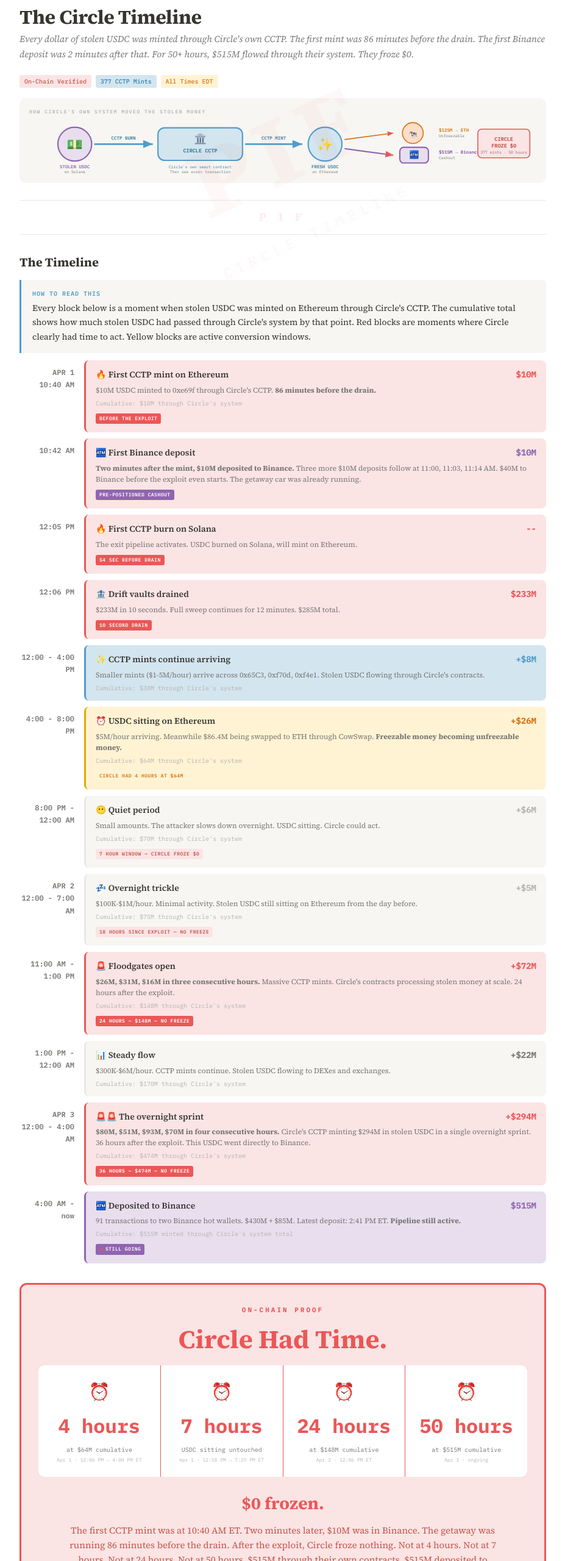
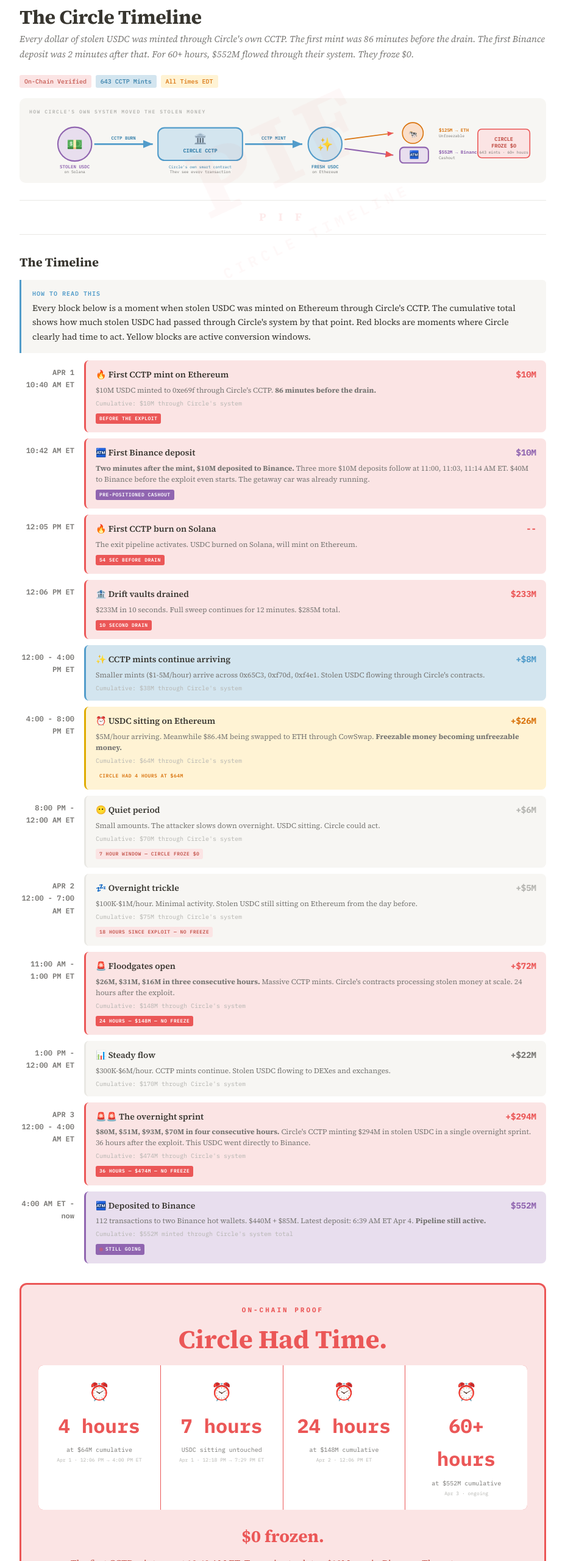
Before and after one commit to pifresearchlabs/drift-protocol-investigation, a plain HTML site: page pif-circle-timeline.html in a window 1280 px wide. Shown: the part 140-2700 px from the top of the page at 61% size, without its empty margins (176-1103 px from the left). Drawn offline with Linux system fonts and the light colour scheme.

Commit message:
Add files via upload

```diff
--- a/pif-circle-timeline.html
+++ b/pif-circle-timeline.html
@@ -93,11 +93,11 @@
 
 <div style="font-size:48px;margin-bottom:4px">⏰</div>
 <h1>The Circle Timeline</h1>
-<p class="sub">Every dollar of stolen USDC was minted through Circle's own CCTP. The first mint was 86 minutes before the drain. The first Binance deposit was 2 minutes after that. For 50+ hours, $515M flowed through their system. They froze $0.</p>
+<p class="sub">Every dollar of stolen USDC was minted through Circle's own CCTP. The first mint was 86 minutes before the drain. The first Binance deposit was 2 minutes after that. For 60+ hours, $552M flowed through their system. They froze $0.</p>
 
 <div style="margin-bottom:16px">
 <span class="tag" style="background:var(--red-bg);color:var(--red-text)">On-Chain Verified</span>
-<span class="tag" style="background:var(--blue-bg);color:var(--blue-text)">377 CCTP Mints</span>
+<span class="tag" style="background:var(--blue-bg);color:var(--blue-text)">643 CCTP Mints</span>
 <span class="tag" style="background:var(--yellow-bg);color:var(--orange)">All Times EDT</span>
 </div>
 
@@ -142,13 +142,13 @@
 
 <rect x="570" y="40" width="44" height="24" rx="6" fill="#E8DEEE" stroke="#9065B0" stroke-width="2"/>
 <text x="592" y="55" text-anchor="middle" font-size="12">🏧</text>
-<text x="630" y="50" font-family="'IBM Plex Mono',monospace" font-size="7" fill="#9065B0" font-weight="700">$515M → Binance</text>
+<text x="630" y="50" font-family="'IBM Plex Mono',monospace" font-size="7" fill="#9065B0" font-weight="700">$552M → Binance</text>
 <text x="630" y="58" font-family="'IBM Plex Mono',monospace" font-size="6" fill="#787774">Cashout</text>
 
 <rect x="690" y="12" width="80" height="44" rx="6" fill="#FBE4E4" stroke="#EB5757" stroke-width="1.5"/>
 <text x="730" y="30" text-anchor="middle" font-family="'IBM Plex Mono',monospace" font-size="8" fill="#C4554D" font-weight="700">CIRCLE</text>
 <text x="730" y="40" text-anchor="middle" font-family="'IBM Plex Mono',monospace" font-size="8" fill="#C4554D" font-weight="700">FROZE $0</text>
-<text x="730" y="50" text-anchor="middle" font-family="'IBM Plex Mono',monospace" font-size="6" fill="#787774">377 mints · 50 hours</text>
+<text x="730" y="50" text-anchor="middle" font-family="'IBM Plex Mono',monospace" font-size="6" fill="#787774">643 mints · 60+ hours</text>
 </svg>
 </div>
 
@@ -164,7 +164,7 @@
 <!-- ====== APRIL 1 ====== -->
 
 <div class="tblock">
-<div class="tblock-time">APR 1<br>10:40 AM</div>
+<div class="tblock-time">APR 1<br>10:40 AM ET</div>
 <div class="tblock-body hot">
 <div class="tblock-head"><div class="tblock-event">🔥 First CCTP mint on Ethereum</div><div class="tblock-amount" style="color:var(--red)">$10M</div></div>
 <div class="tblock-detail">$10M USDC minted to 0xe69f through Circle's CCTP. <strong>86 minutes before the drain.</strong></div>
@@ -174,16 +174,16 @@
 </div>
 
 <div class="tblock">
-<div class="tblock-time">10:42 AM</div>
+<div class="tblock-time">10:42 AM ET</div>
 <div class="tblock-body hot">
 <div class="tblock-head"><div class="tblock-event">🏧 First Binance deposit</div><div class="tblock-amount" style="color:var(--purple)">$10M</div></div>
-<div class="tblock-detail"><strong>Two minutes after the mint, $10M deposited to Binance.</strong> Three more $10M deposits follow at 11:00, 11:03, 11:14 AM. $40M to Binance before the exploit even starts. The getaway car was already running.</div>
+<div class="tblock-detail"><strong>Two minutes after the mint, $10M deposited to Binance.</strong> Three more $10M deposits follow at 11:00, 11:03, 11:14 AM ET. $40M to Binance before the exploit even starts. The getaway car was already running.</div>
 <div class="tblock-tag" style="background:var(--purple);color:white">Pre-positioned cashout</div>
 </div>
 </div>
 
 <div class="tblock">
-<div class="tblock-time">12:05 PM</div>
+<div class="tblock-time">12:05 PM ET</div>
 <div class="tblock-body hot">
 <div class="tblock-head"><div class="tblock-event">🔥 First CCTP burn on Solana</div><div class="tblock-amount" style="color:var(--red)">--</div></div>
 <div class="tblock-detail">The exit pipeline activates. USDC burned on Solana, will mint on Ethereum.</div>
@@ -192,7 +192,7 @@
 </div>
 
 <div class="tblock">
-<div class="tblock-time">12:06 PM</div>
+<div class="tblock-time">12:06 PM ET</div>
 <div class="tblock-body hot">
 <div class="tblock-head"><div class="tblock-event">🏦 Drift vaults drained</div><div class="tblock-amount" style="color:var(--red)">$233M</div></div>
 <div class="tblock-detail">$233M in 10 seconds. Full sweep continues for 12 minutes. $285M total.</div>
@@ -201,7 +201,7 @@
 </div>
 
 <div class="tblock">
-<div class="tblock-time">12:00 - 4:00 PM</div>
+<div class="tblock-time">12:00 - 4:00 PM ET</div>
 <div class="tblock-body blue">
 <div class="tblock-head"><div class="tblock-event">✨ CCTP mints continue arriving</div><div class="tblock-amount" style="color:var(--blue)">+$8M</div></div>
 <div class="tblock-detail">Smaller mints ($1-5M/hour) arrive across 0x65C3, 0xf70d, 0xf4e1. Stolen USDC flowing through Circle's contracts.</div>
@@ -210,7 +210,7 @@
 </div>
 
 <div class="tblock">
-<div class="tblock-time">4:00 - 8:00 PM</div>
+<div class="tblock-time">4:00 - 8:00 PM ET</div>
 <div class="tblock-body warm">
 <div class="tblock-head"><div class="tblock-event">⏰ USDC sitting on Ethereum</div><div class="tblock-amount" style="color:var(--orange)">+$26M</div></div>
 <div class="tblock-detail">$5M/hour arriving. Meanwhile $86.4M being swapped to ETH through CowSwap. <strong>Freezable money becoming unfreezable money.</strong></div>
@@ -220,7 +220,7 @@
 </div>
 
 <div class="tblock">
-<div class="tblock-time">8:00 PM - 12:00 AM</div>
+<div class="tblock-time">8:00 PM - 12:00 AM ET</div>
 <div class="tblock-body">
 <div class="tblock-head"><div class="tblock-event">😶 Quiet period</div><div class="tblock-amount" style="color:var(--text3)">+$6M</div></div>
 <div class="tblock-detail">Small amounts. The attacker slows down overnight. USDC sitting. Circle could act.</div>
@@ -232,7 +232,7 @@
 <!-- ====== APRIL 2 ====== -->
 
 <div class="tblock">
-<div class="tblock-time">APR 2<br>12:00 - 7:00 AM</div>
+<div class="tblock-time">APR 2<br>12:00 - 7:00 AM ET</div>
 <div class="tblock-body">
 <div class="tblock-head"><div class="tblock-event">💤 Overnight trickle</div><div class="tblock-amount" style="color:var(--text3)">+$5M</div></div>
 <div class="tblock-detail">$100K-$1M/hour. Minimal activity. Stolen USDC still sitting on Ethereum from the day before.</div>
@@ -242,7 +242,7 @@
 </div>
 
 <div class="tblock">
-<div class="tblock-time">11:00 AM - 1:00 PM</div>
+<div class="tblock-time">11:00 AM - 1:00 PM ET</div>
 <div class="tblock-body hot">
 <div class="tblock-head"><div class="tblock-event">🚨 Floodgates open</div><div class="tblock-amount" style="color:var(--red)">+$72M</div></div>
 <div class="tblock-detail"><strong>$26M, $31M, $16M in three consecutive hours.</strong> Massive CCTP mints. Circle's contracts processing stolen money at scale. 24 hours after the exploit.</div>
@@ -252,7 +252,7 @@
 </div>
 
 <div class="tblock">
-<div class="tblock-time">1:00 PM - 12:00 AM</div>
+<div class="tblock-time">1:00 PM - 12:00 AM ET</div>
 <div class="tblock-body">
 <div class="tblock-head"><div class="tblock-event">📊 Steady flow</div><div class="tblock-amount" style="color:var(--text2)">+$22M</div></div>
 <div class="tblock-detail">$300K-$6M/hour. CCTP mints continue. Stolen USDC flowing to DEXes and exchanges.</div>
@@ -263,7 +263,7 @@
 <!-- ====== APRIL 3 ====== -->
 
 <div class="tblock">
-<div class="tblock-time">APR 3<br>12:00 - 4:00 AM</div>
+<div class="tblock-time">APR 3<br>12:00 - 4:00 AM ET</div>
 <div class="tblock-body hot">
 <div class="tblock-head"><div class="tblock-event">🚨🚨 The overnight sprint</div><div class="tblock-amount" style="color:var(--red)">+$294M</div></div>
 <div class="tblock-detail"><strong>$80M, $51M, $93M, $70M in four consecutive hours.</strong> Circle's CCTP minting $294M in stolen USDC in a single overnight sprint. 36 hours after the exploit. This USDC went directly to Binance.</div>
@@ -273,11 +273,11 @@
 </div>
 
 <div class="tblock">
-<div class="tblock-time">4:00 AM - now</div>
+<div class="tblock-time">4:00 AM ET - now</div>
 <div class="tblock-body purple">
-<div class="tblock-head"><div class="tblock-event">🏧 Deposited to Binance</div><div class="tblock-amount" style="color:var(--purple)">$515M</div></div>
-<div class="tblock-detail">91 transactions to two Binance hot wallets. $430M + $85M. Latest deposit: 2:41 PM ET. <strong>Pipeline still active.</strong></div>
-<div class="tblock-cumulative">Cumulative: $515M minted through Circle's system total</div>
+<div class="tblock-head"><div class="tblock-event">🏧 Deposited to Binance</div><div class="tblock-amount" style="color:var(--purple)">$552M</div></div>
+<div class="tblock-detail">112 transactions to two Binance hot wallets. $440M + $85M. Latest deposit: 6:39 AM ET Apr 4. <strong>Pipeline still active.</strong></div>
+<div class="tblock-cumulative">Cumulative: $552M minted through Circle's system total</div>
 <div class="tblock-tag" style="background:var(--purple);color:white"><span class="live"></span>Still going</div>
 </div>
 </div>
@@ -310,8 +310,8 @@
 </div>
 <div class="proof-cell">
 <div style="font-size:28px;margin-bottom:4px">⏰</div>
-<div class="proof-num">50 hours</div>
-<div style="font-family:'IBM Plex Mono',monospace;font-size:10px;color:var(--text2);margin-top:4px">at $515M cumulative</div>
+<div class="proof-num">60+ hours</div>
+<div style="font-family:'IBM Plex Mono',monospace;font-size:10px;color:var(--text2);margin-top:4px">at $552M cumulative</div>
 <div style="font-family:'IBM Plex Mono',monospace;font-size:8px;color:var(--text3);margin-top:2px">Apr 3 · ongoing</div>
 </div>
 </div>
@@ -319,7 +319,7 @@
 <div class="proof-zero">$0 frozen.</div>
 
 <div style="font-size:15px;color:var(--red-text);line-height:1.6;max-width:700px;margin:0 auto">
-The first CCTP mint was at 10:40 AM ET. Two minutes later, $10M was in Binance. The getaway was running 86 minutes before the drain. After the exploit, Circle froze nothing. Not at 4 hours. Not at 7 hours. Not at 24 hours. Not at 50 hours. $515M through their own contracts. $515M deposited to Binance. $0 frozen.
+The first CCTP mint was at 10:40 AM ET. Two minutes later, $10M was in Binance. The getaway was running 86 minutes before the drain. After the exploit, Circle froze nothing. Not at 4 hours. Not at 7 hours. Not at 24 hours. Not at 60+ hours. $552M through their own contracts. $552M deposited to Binance. $0 frozen.
 </div>
 
 <div style="font-family:'IBM Plex Mono',monospace;font-size:10px;color:var(--text3);margin-top:16px">For context: Tether froze $1.26B across 4,163 addresses in 2025. Circle froze $109M across 372 addresses in all of 2023–2025.</div>
@@ -329,25 +329,25 @@
 <div class="pif-div"><span>P I F</span></div>
 
 <div class="big">
-<div class="big-n">$515,000,000</div>
-<div class="big-l">Total stolen USDC minted through Circle's own CCTP · 377 mints · 50+ hours · $0 frozen</div>
+<div class="big-n">$552,000,000</div>
+<div class="big-l">Total stolen USDC minted through Circle's own CCTP · 643 mints · 60+ hours · $0 frozen</div>
 </div>
 
 <div class="stats">
 <div class="st"><div class="st-v" style="color:var(--red)">$0</div><div class="st-l">Circle froze</div></div>
-<div class="st"><div class="st-v" style="color:var(--blue)">377</div><div class="st-l">CCTP mints</div></div>
+<div class="st"><div class="st-v" style="color:var(--blue)">643</div><div class="st-l">CCTP mints</div></div>
 <div class="st"><div class="st-v">50+ hrs</div><div class="st-l">Duration</div></div>
-<div class="st"><div class="st-v" style="color:var(--purple)">$515M</div><div class="st-l">To Binance</div></div>
+<div class="st"><div class="st-v" style="color:var(--purple)">$552M</div><div class="st-l">To Binance</div></div>
 <div class="st"><div class="st-v" style="color:var(--orange)">$125M</div><div class="st-l">→ ETH</div></div>
 </div>
 
 <div class="co" style="background:var(--yellow-bg)"><div class="co-i">💡</div><div>Circle's CCTP is their own product. Every burn and mint runs through their smart contracts. They have full visibility into every transaction. The pipeline was running 86 minutes before the exploit started. The first Binance deposit was 2 minutes after the first mint. This wasn't something they had to detect. It was happening inside their system.</div></div>
 
-<div class="co" style="background:var(--red-bg)"><div class="co-i">📊</div><div><strong>For context:</strong> Tether froze $1.26B across 4,163 addresses in 2025. Circle froze $109M across 372 addresses in all of 2023-2025. During an active, publicized exploit that moved $515M through their own contracts — they froze $0.</div></div>
+<div class="co" style="background:var(--red-bg)"><div class="co-i">📊</div><div><strong>For context:</strong> Tether froze $1.26B across 4,163 addresses in 2025. Circle froze $109M across 372 addresses in all of 2023-2025. During an active, publicized exploit that moved $552M through their own contracts — they froze $0.</div></div>
 
-<div class="qb">The first mint was at 10:40 AM. The first Binance deposit was at 10:42 AM. The drain started at 12:06 PM. The pipeline ran for 50+ hours. $515 million through Circle's own system. $515 million deposited to Binance. Circle froze $0.</div>
+<div class="qb">The first mint was at 10:40 AM ET. The first Binance deposit was at 10:42 AM ET. The drain started at 12:06 PM ET. The pipeline ran for 60+ hours. $552 million through Circle's own system. $552 million deposited to Binance. Circle froze $0.</div>
 
-<div class="ft"><div><span>PIF Research Labs</span></div><div>All data verified on-chain · All times EDT · April 3, 2026</div></div>
+<div class="ft"><div><span>PIF Research Labs</span></div><div>All data verified on-chain · All times EDT · April 4, 2026</div></div>
 
 </body>
 </html>
```
